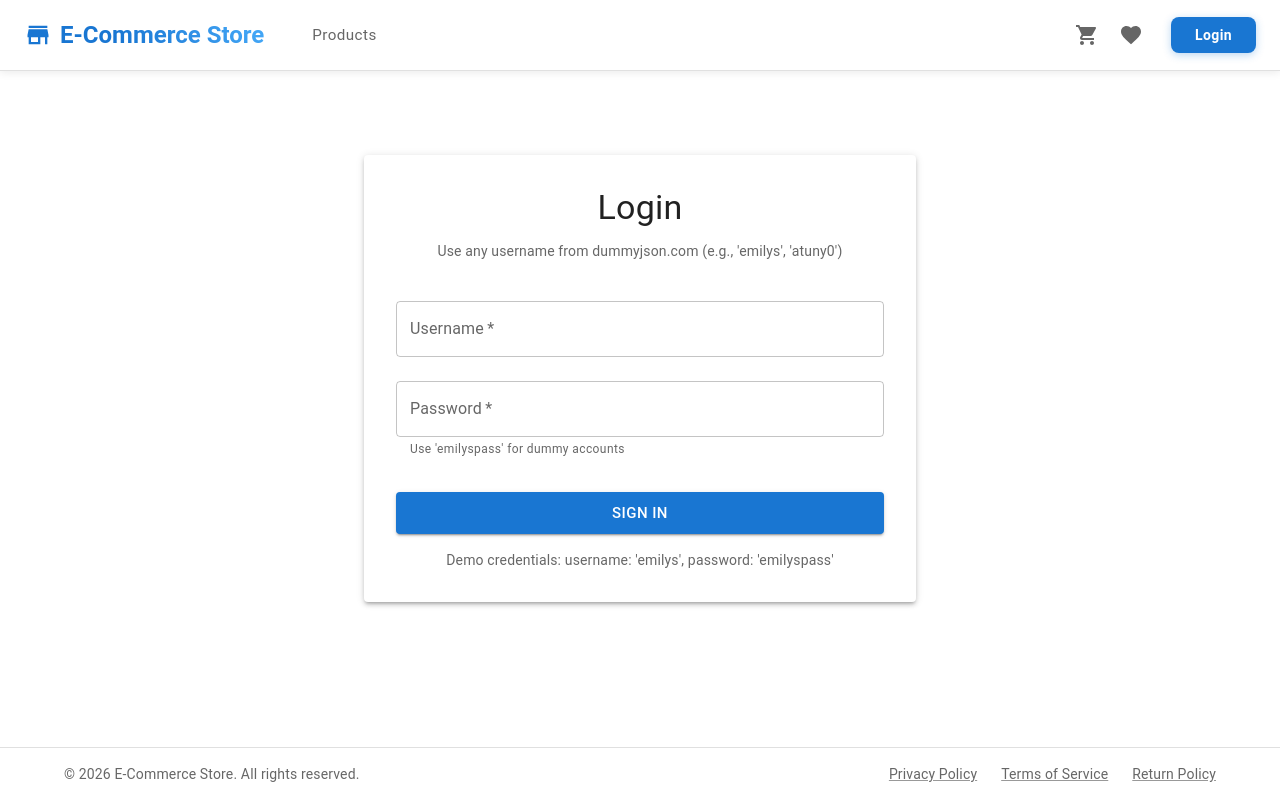
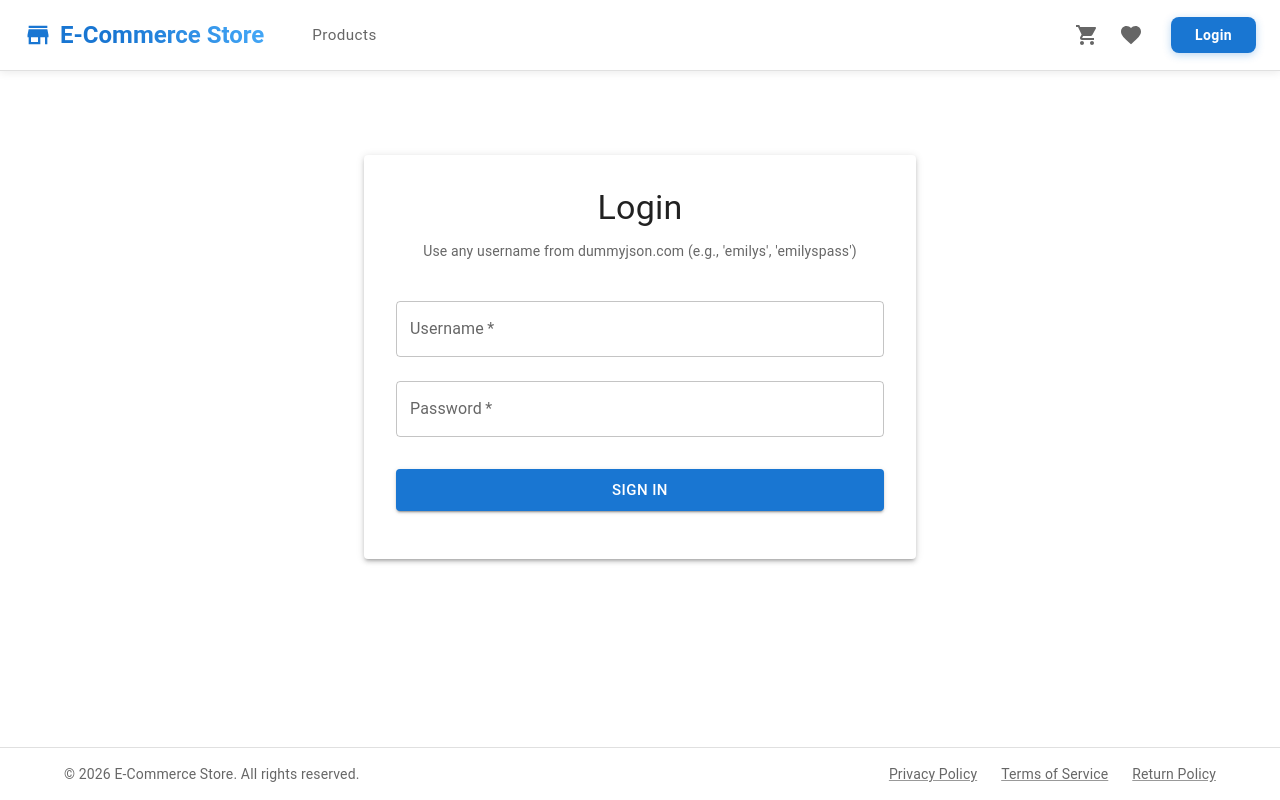
Before and after one commit to Ngenzi2/E-Commerce, a React (Vite) app: page /login in a window 1280 px wide. Built offline with nearby package versions, Linux system fonts and the light colour scheme; no server answers.

Commit message:
Login adjust

```diff
--- a/src/pages/Login.jsx
+++ b/src/pages/Login.jsx
@@ -71,7 +71,7 @@ const Login = () => {
           </Typography>
 
           <Typography variant="body2" align="center" color="text.secondary" sx={{ mb: 3 }}>
-            Use any username from dummyjson.com (e.g., 'emilys', 'atuny0')
+            Use any username from dummyjson.com (e.g., 'emilys', 'emilyspass')
           </Typography>
 
           {error && (
@@ -100,7 +100,6 @@ const Login = () => {
               onChange={handleChange}
               margin="normal"
               required
-              helperText="Use 'emilyspass' for dummy accounts"
             />
 
             <Button
@@ -113,9 +112,6 @@ const Login = () => {
               Sign In
             </Button>
 
-            <Typography variant="body2" align="center" color="text.secondary">
-              Demo credentials: username: 'emilys', password: 'emilyspass'
-            </Typography>
           </form>
         </Paper>
       </Box>
```
